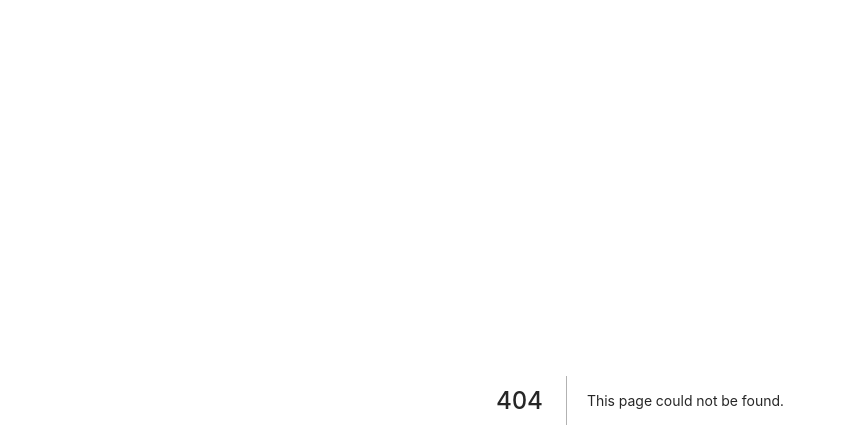
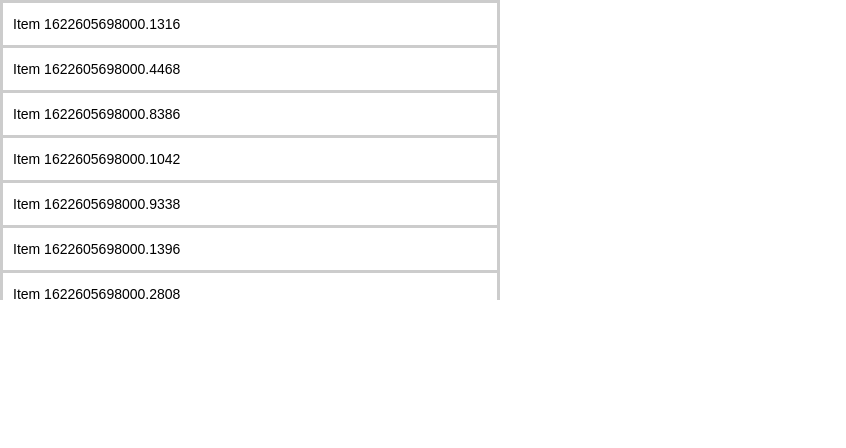
Before and after one commit to brunojkurt/my-lab, a Next.js app: page /infinite_scroll in a window 1280 px wide. Before the commit this address had no page. Shown: the top 448 px of the page, without its empty margins (0-846 px from the left). Built offline with nearby package versions, Linux system fonts and the light colour scheme; a web font is replaced by a local one.

Commit message:
add infinite scroll

```diff
--- /dev/null
+++ b/pages/infinite_scroll.jsx
@@ -0,0 +1,59 @@
+import { useEffect, useRef, useState } from 'react'
+import styled from 'styled-components'
+
+
+const mock = () => [...Array(10).keys()].map(_ => `Item ${new Date().getTime() + Math.random()}`)
+
+const InfiniteScroll = () => {
+  const [list, setList] = useState(mock())
+  const wrapper = useRef(null)
+
+  useEffect(() => {
+    const listWrapper = wrapper.current
+
+    const isListEnded = () => {
+      return listWrapper.scrollHeight - listWrapper.clientHeight === listWrapper.scrollTop
+    }
+
+    const fetchMoreOnListEnd = () => {
+      if (isListEnded()) {
+        setList(state => [...state, ...mock()])
+      }
+    }
+
+    if (listWrapper) {
+      listWrapper.addEventListener('scroll', fetchMoreOnListEnd)
+    }
+
+    return () => {
+      listWrapper.removeEventListener('scroll', fetchMoreOnListEnd)
+    }
+  }, [wrapper])
+
+  return (
+    <InfiniteScrollWrapper ref={wrapper}>
+      <ul>
+        { list.map(item => (
+          <ListItem key={item}>
+            {item}
+          </ListItem>
+        ))}
+      </ul>
+    </InfiniteScrollWrapper>
+  )
+}
+
+const InfiniteScrollWrapper = styled.div`
+  height: 300px;
+  background-color: #CCC;
+  width: 500px;
+  overflow-y: auto;
+`
+const ListItem = styled.li`
+  padding: 10px;
+  color: #000;
+  background-color: #FFF;
+  margin: 3px;
+`
+
+export default InfiniteScroll
```
